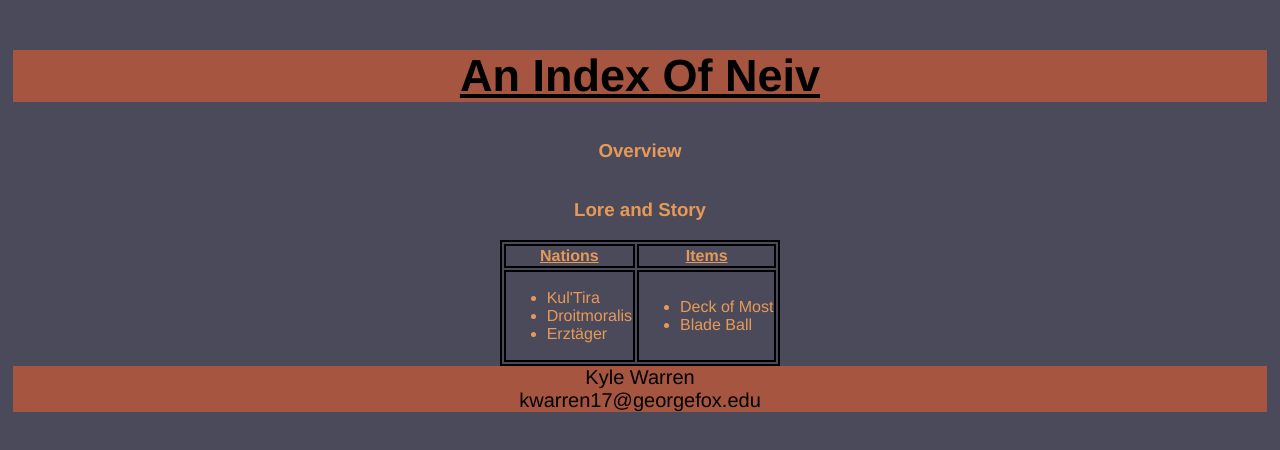
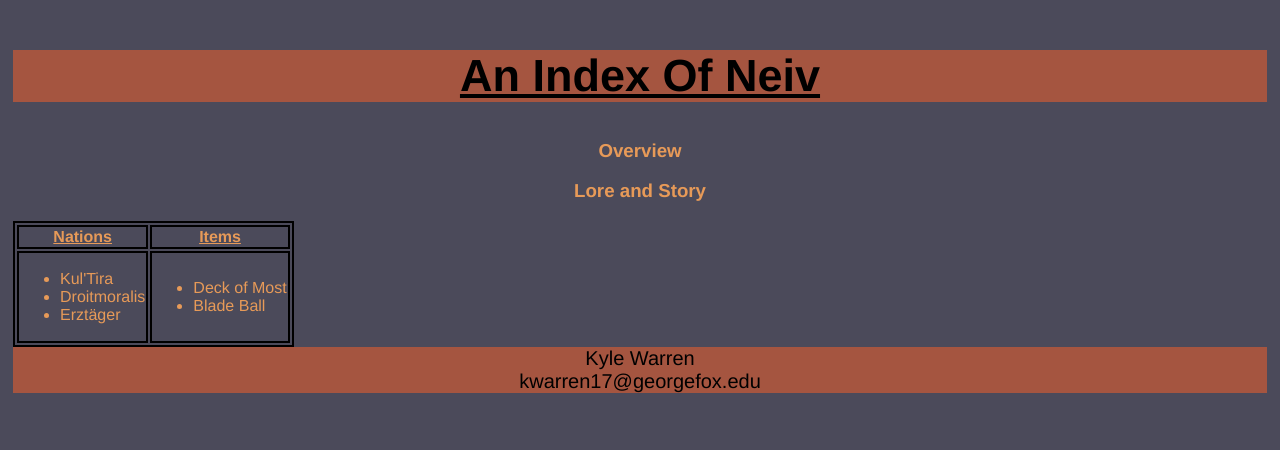
Before and after one commit to Kwarren98/304-Landing-Page, a plain HTML site: page PersonalProject/home.html in a window 1280 px wide. Drawn offline with Linux system fonts and the light colour scheme.

Commit message:
Update home.css
Flex broke things

```diff
--- a/PersonalProject/home.css
+++ b/PersonalProject/home.css
@@ -35,9 +35,3 @@ table, th, td {
 #tableTitles {
     text-decoration: underline;
 }
-
-#loreAndStory {
-    display:flex;
-    flex-direction: column;
-    align-items: center;
-}
```
